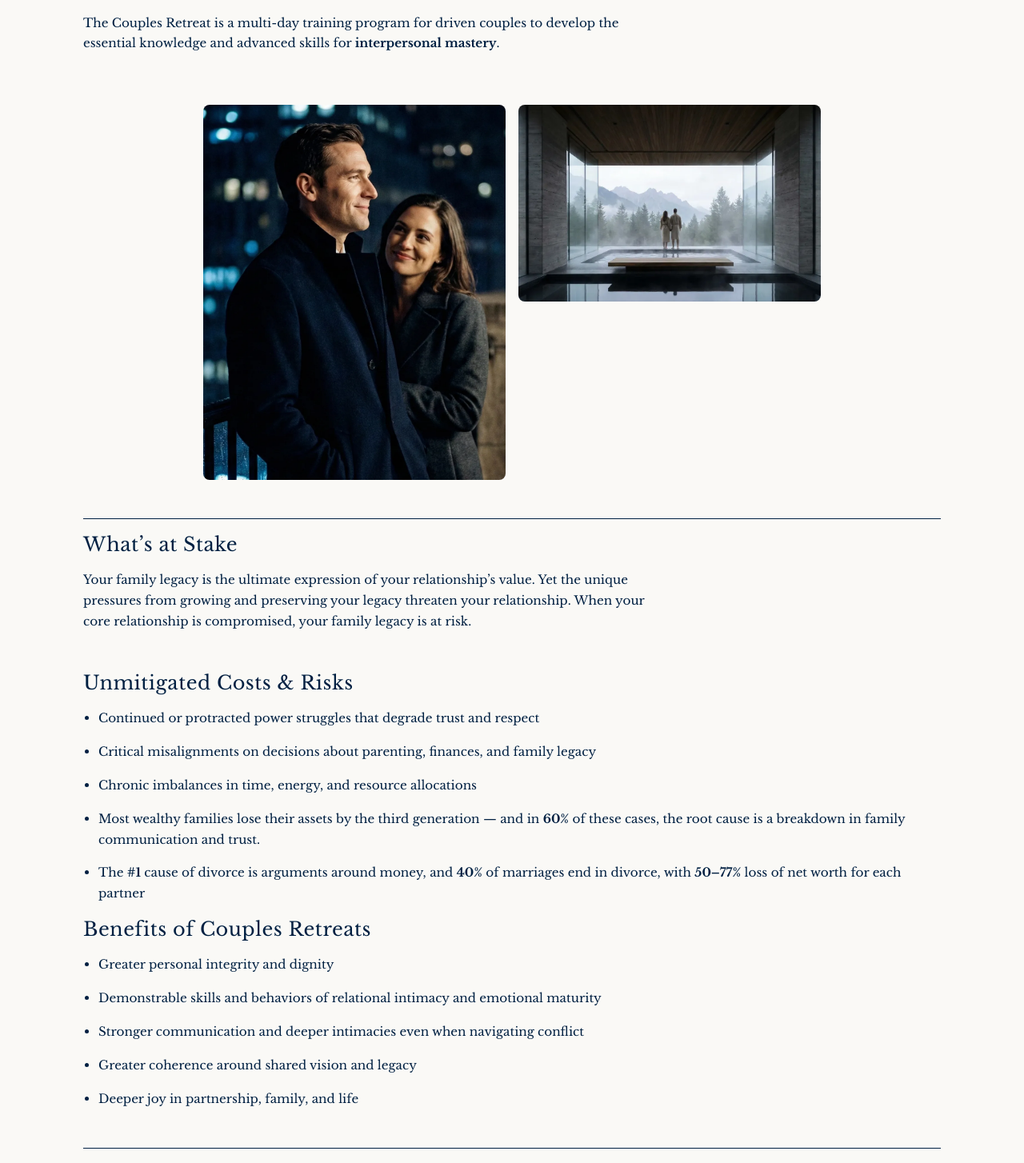
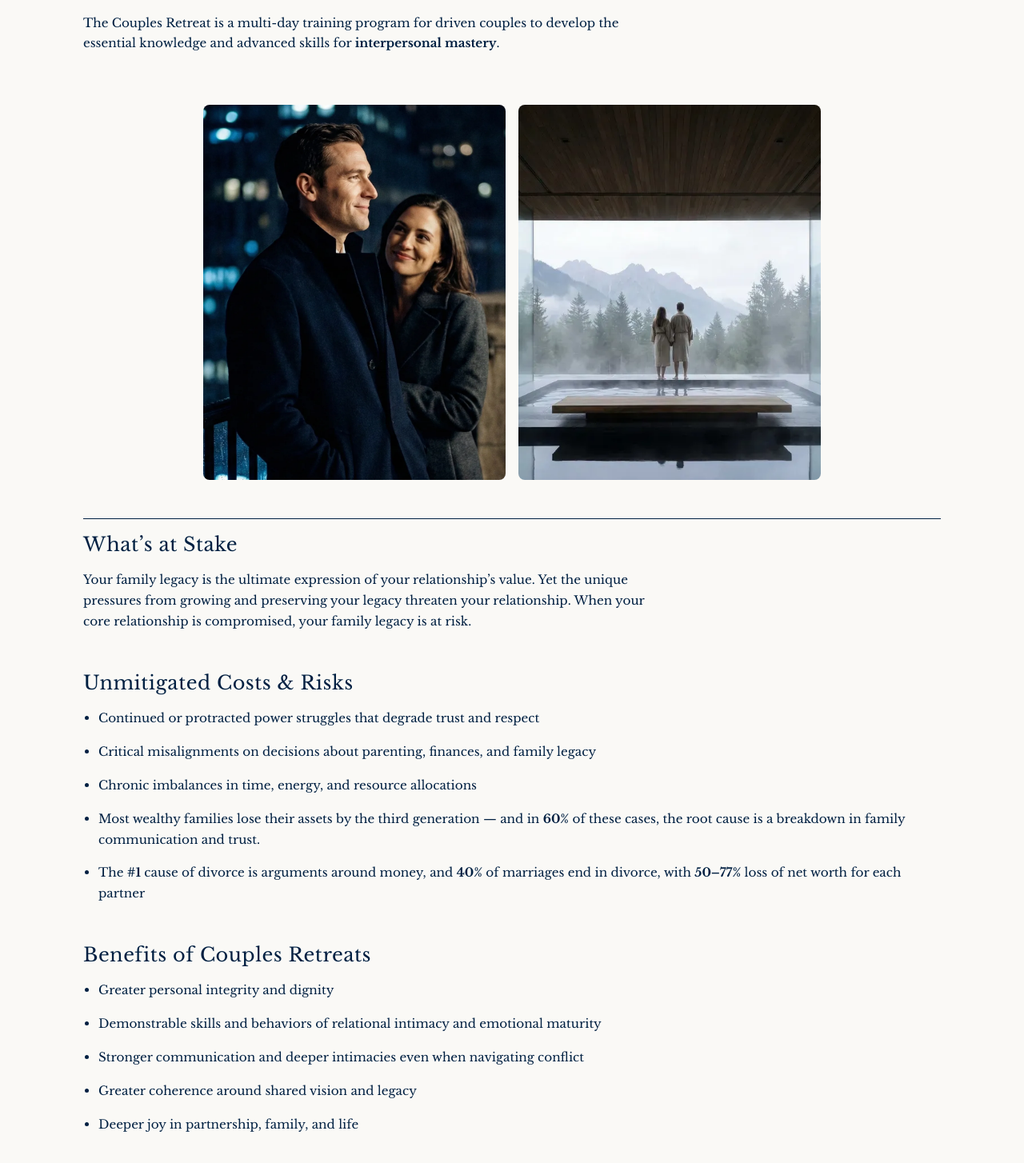
Before and after one commit to samuel-dunlap/valence-site, a Next.js app: page /couples-retreat in a window 1280 px wide. Shown: the part 224-1678 px from the top of the page at 80% size. Built offline with nearby package versions, Linux system fonts and the light colour scheme.

Commit message:
Restore matched photo dimensions, add space above Benefits column
Co-Authored-By: Claude Opus 4.6 <noreply@anthropic.com>

```diff
--- a/src/app/(with-footer)/couples-retreat/page.module.css
+++ b/src/app/(with-footer)/couples-retreat/page.module.css
@@ -12,7 +12,8 @@
 .pairImage {
   border-radius: var(--radius);
   width: 100%;
-  height: auto;
+  height: 100%;
+  object-fit: cover;
 }
 
 .bodySection {
@@ -51,6 +52,23 @@
   z-index: var(--z-content);
 }
 
+.footnotes {
+  max-width: var(--max-width);
+  margin: 0 auto;
+  padding: 0 var(--content-padding) var(--space-section);
+  font-size: var(--fs-body);
+  color: var(--color-text);
+  opacity: 0.5;
+  line-height: var(--lh-body);
+}
+
+.footnotes ol {
+  padding-left: 1.25em;
+  display: flex;
+  flex-direction: column;
+  gap: 0.25rem;
+}
+
 @media (max-width: 767px) {
   .imagePair {
     grid-template-columns: 1fr;
--- a/src/components/ComparisonColumns/ComparisonColumns.module.css
+++ b/src/components/ComparisonColumns/ComparisonColumns.module.css
@@ -40,7 +40,7 @@
 
 .stacked {
   grid-template-columns: 1fr;
-  gap: var(--space);
+  gap: var(--space-section);
 }
 
 @media (max-width: 767px) {
```
